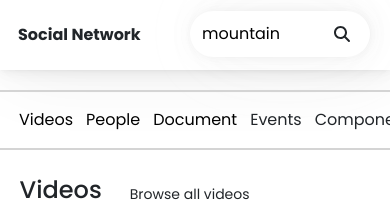
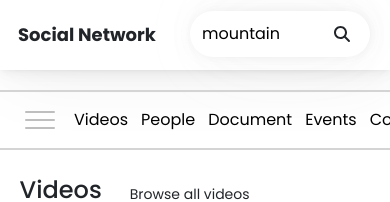
Before and after one commit to khoirulhudaa/salt-test, a React (Create React App) app: page / in a window 390 px wide. Shown: the top 202 px of the page. Built offline with nearby package versions, Linux system fonts and the light colour scheme; no server answers.

Commit message:
salt-test fix

```diff
--- a/public/index.html
+++ b/public/index.html
@@ -44,5 +44,8 @@
       To begin the development, run `npm start` or `yarn start`.
       To create a production bundle, use `npm run build` or `yarn build`.
     -->
+
+    <script src="https://cdn.jsdelivr.net/npm/@popperjs/core@2.9.2/dist/umd/popper.min.js" integrity="sha384-IQsoLXl5PILFhosVNubq5LC7Qb9DXgDA9i+tQ8Zj3iwWAwPtgFTxbJ8NT4GN1R8p" crossorigin="anonymous"></script>
+    <script src="https://cdn.jsdelivr.net/npm/bootstrap@5.0.2/dist/js/bootstrap.min.js" integrity="sha384-cVKIPhGWiC2Al4u+LWgxfKTRIcfu0JTxR+EQDz/bgldoEyl4H0zUF0QKbrJ0EcQF" crossorigin="anonymous"></script>
   </body>
 </html>
--- a/src/assets/style/index.css
+++ b/src/assets/style/index.css
@@ -96,7 +96,7 @@ a:hover {
     color: black;
     display: flex;
     align-items: center;
-    margin-left: 14px;
+    margin-left: 30px;
   }
 
   .profile p {
@@ -166,6 +166,10 @@ a:hover {
     margin: 0px 10px;
     width: max-content;
     transition: 0.4s;
+  }
+
+  .li-modal {
+    display: none;
   }
 
   .menu ul li:hover {
--- a/src/assets/style/responsive.css
+++ b/src/assets/style/responsive.css
@@ -89,6 +89,31 @@
         color: black;
         align-items: center;
         margin-left: 14px;
+    }
+
+    .modal-body {
+      display: flex;
+    }
+
+      .modal .btn-nav {
+        position: relative;
+        border: none;
+        height: 44px;
+        width: 140px;
+        margin-right: 4px;
+        overflow: none;
+        border-radius: 3000px;
+        font-size: 14px;
+        padding: 10px;
+    }
+
+    .modal .profile {
+        position: relative;
+        display: flex;
+        color: black;
+        margin-left: 10px;
+        align-items: center;
+        margin-left: 14px;
       }
 
       .profile p {
@@ -160,9 +185,47 @@
       .menu ul li {
         list-style: none;
         cursor: pointer;
+        display: flex;
+        align-items: center;
         margin: 0px 13px 0 0;
         width: max-content;
         transition: 0.4s;
+      }
+
+      .li-modal {
+        display: block;
+        flex-direction: column;
+        width: 40px;
+        height: max-content;
+        padding: 6px;
+        cursor: pointer;
+      }
+
+      .li-modal .li-modal-div {
+        width: 30px;
+        height: 2px;
+        position: relative;
+        top: 2.5px;
+        background-color: rgb(190, 190, 190);
+        margin-bottom: 6px;
+        border-radius: 10px;
+        transition: 0.5s;
+      }
+
+      .li-modal:active .li-modal-div:nth-child(1) {
+        transition: 0.1s;
+        background-color: black;
+      }
+
+      .li-modal:active .li-modal-div:nth-child(2) {
+        width: 10px;
+        transition: 0.1s;
+        background-color: black;
+      }
+
+      .li-modal:active .li-modal-div:nth-child(3) {
+        transition: 0.1s;
+        background-color: black;
       }
 
       .menu ul li:hover {
@@ -613,10 +676,10 @@
 
 @media screen and (max-width: 1280px) {
   .nav-center h1 {
-    position: absolute;
-    font-size:16px;
+    font-size: 18px;
     font-weight: bold;
     margin-left: 8px;
+    margin-right: 0px;
     margin-top: 8px;
   }
 }
--- a/src/component/component1.js
+++ b/src/component/component1.js
@@ -28,21 +28,15 @@ export default function Content1({news}) {
               <div className="videos-top-right">
                 <div className="child-videos">
                 {
-                    news.length ? (
+                    news.length && (
                       <img src={news[1]?.largeImageURL} alt="image" />
-                    ) : (
-                      // DUmmy Image
-                      <img src={dummy} alt="image" />
                     )
                 }
                 </div>
                 <div className="child-videos">
                 {
-                    news.length ? (
+                    news.length && (
                       <img src={news[2]?.largeImageURL} alt="image" />
-                    ) : (
-                      // DUmmy Image
-                      <img src={dummy} alt="image" />
                     )
                 }
                 </div>
@@ -53,21 +47,15 @@ export default function Content1({news}) {
             <div className="videos-bottom">
                 <div className="child-videos">
                 {
-                    news.length ? (
+                    news.length && (
                       <img src={news[3]?.largeImageURL} alt="image" />
-                    ) : (
-                      // DUmmy Image
-                      <img src={dummy} alt="image" />
                     )
                 }
                 </div>
                 <div className="child-videos">
                 {
-                    news.length ? (
+                    news.length && (
                       <img src={news[4]?.largeImageURL} alt="image" />
-                    ) : (
-                      // DUmmy Image
-                      <img src={dummy} alt="image" />
                     )
                 }
                 </div>
--- a/src/component/component2.js
+++ b/src/component/component2.js
@@ -28,21 +28,15 @@ export default function Content2({news}) {
               <div className="videos-top-right">
                 <div className="child-videos">
                 {
-                    news.length ? (
+                    news.length && (
                       <img src={news[6]?.largeImageURL} alt="image" />
-                    ) : (
-                      // DUmmy Image
-                      <img src={dummy} alt="image" />
                     )
                 }
                 </div>
                 <div className="child-videos">
                 {
-                    news.length ? (
+                    news.length && (
                       <img src={news[7]?.largeImageURL} alt="image" />
-                    ) : (
-                      // DUmmy Image
-                      <img src={dummy} alt="image" />
                     )
                 }
                 </div>
@@ -53,21 +47,15 @@ export default function Content2({news}) {
             <div className="videos-bottom">
                 <div className="child-videos">
                 {
-                    news.length ? (
+                    news.length && (
                       <img src={news[8]?.largeImageURL} alt="image" />
-                    ) : (
-                      // DUmmy Image
-                      <img src={dummy} alt="image" />
                     )
                 }
                 </div>
                 <div className="child-videos">
                 {
-                    news.length ? (
+                    news.length && (
                       <img src={news[9]?.largeImageURL} alt="image" />
-                    ) : (
-                      // DUmmy Image
-                      <img src={dummy} alt="image" />
                     )
                 }
                 </div>
@@ -78,7 +66,7 @@ export default function Content2({news}) {
             </div>
           </div>
         </div>
-        <div className="content-right">
+        <div className="content-right" id='channels'>
           <div className="title-content-right">
             <h2>Channels</h2>
             <small>Browse all channels</small>
--- a/src/component/component3.js
+++ b/src/component/component3.js
@@ -28,21 +28,15 @@ export default function Content2({news}) {
               <div className="videos-top-right">
                 <div className="child-videos">
                 {
-                    news.length ? (
+                    news.length && (
                       <img src={news[8]?.largeImageURL} alt="image" />
-                    ) : (
-                      // DUmmy Image
-                      <img src={dummy} alt="image" />
                     )
                 }
                 </div>
                 <div className="child-videos">
                 {
-                    news.length ? (
+                    news.length && (
                       <img src={news[9]?.largeImageURL} alt="image" />
-                    ) : (
-                      // DUmmy Image
-                      <img src={dummy} alt="image" />
                     )
                 }
                 </div>
@@ -53,21 +47,15 @@ export default function Content2({news}) {
             <div className="videos-bottom">
                 <div className="child-videos">
                 {
-                    news.length ? (
+                    news.length && (
                       <img src={news[10]?.largeImageURL} alt="image" />
-                    ) : (
-                      // DUmmy Image
-                      <img src={dummy} alt="image" />
                     )
                 }
                 </div>
                 <div className="child-videos">
                 {
-                    news.length ? (
+                    news.length && (
                       <img src={news[11]?.largeImageURL} alt="image" />
-                    ) : (
-                      // DUmmy Image
-                      <img src={dummy} alt="image" />
                     )
                 }
                 </div>
--- a/src/component/menu.js
+++ b/src/component/menu.js
@@ -1,23 +1,53 @@
 import React  from 'react';
+import { faUpload, faUser } from '@fortawesome/free-solid-svg-icons';
+import { FontAwesomeIcon } from '@fortawesome/react-fontawesome';
 import 'bootstrap/dist/css/bootstrap.min.css';
 
 export default function Menu() {
 
   return (
-    <div className="app">
+    <>
       {/* Component menu */}
       <section className="menu">
         <ul>
+          <li className="li-modal" data-bs-toggle="modal" data-bs-target="#exampleModal">
+              <div className="li-modal-div"></div>
+              <div className="li-modal-div"></div>
+              <div className="li-modal-div"></div>
+          </li>
           <li><a href="#videos">Videos</a></li><span>/</span>
           <li><a href="#people">People</a></li><span>/</span>
           <li><a href="#documents">Document</a></li><span>/</span>
-          <li>Events</li><span>/</span>
-          <li>Components</li><span>/</span>
-          <li>Favorites</li><span>/</span>
-          <li>Channels</li>
+          <li><a href="#events">Events</a></li><span>/</span>
+          <li><a href="#components">Components</a></li><span>/</span>
+          <li><a href="#cfavorites">Favorites</a></li><span>/</span>
+          <li><a href="#channels">Channels</a></li>
         </ul>
       </section>
       {/* End component menu */}
-    </div>
+
+      {/* Modal */}
+        <div className="modal fade" id="exampleModal" tabindex="-1" aria-labelledby="exampleModalLabel" aria-hidden="true">
+            <div className="modal-dialog">
+                <div className="modal-content">
+                <div className="modal-header">
+                    <button type="button" className="btn-close" data-bs-dismiss="modal" aria-label="Close"></button>
+                </div>
+                <div className="modal-body">
+                <button className="btn-nav">
+                    <FontAwesomeIcon icon={faUpload} />
+                    Upload
+                </button>
+                <div className="profile">
+                    <FontAwesomeIcon className="user-icon" icon={faUser} />
+                    <p>Jhon doe</p>
+                    <span className="notif">10</span>
+                </div>
+                </div>
+                </div>
+            </div>
+        </div>
+      {/* End modal */}
+    </>
   );
 }
--- a/src/component/navbar.js
+++ b/src/component/navbar.js
@@ -2,6 +2,7 @@ import React from 'react';
 import { faUpload, faUser, faSearch } from '@fortawesome/free-solid-svg-icons';
 import { FontAwesomeIcon } from '@fortawesome/react-fontawesome';
 import 'bootstrap/dist/css/bootstrap.min.css';
+import '../assets/style/responsive.css';
 
 export default function Navbar({setData, search, setSearch, ok}) {
   return (
```
